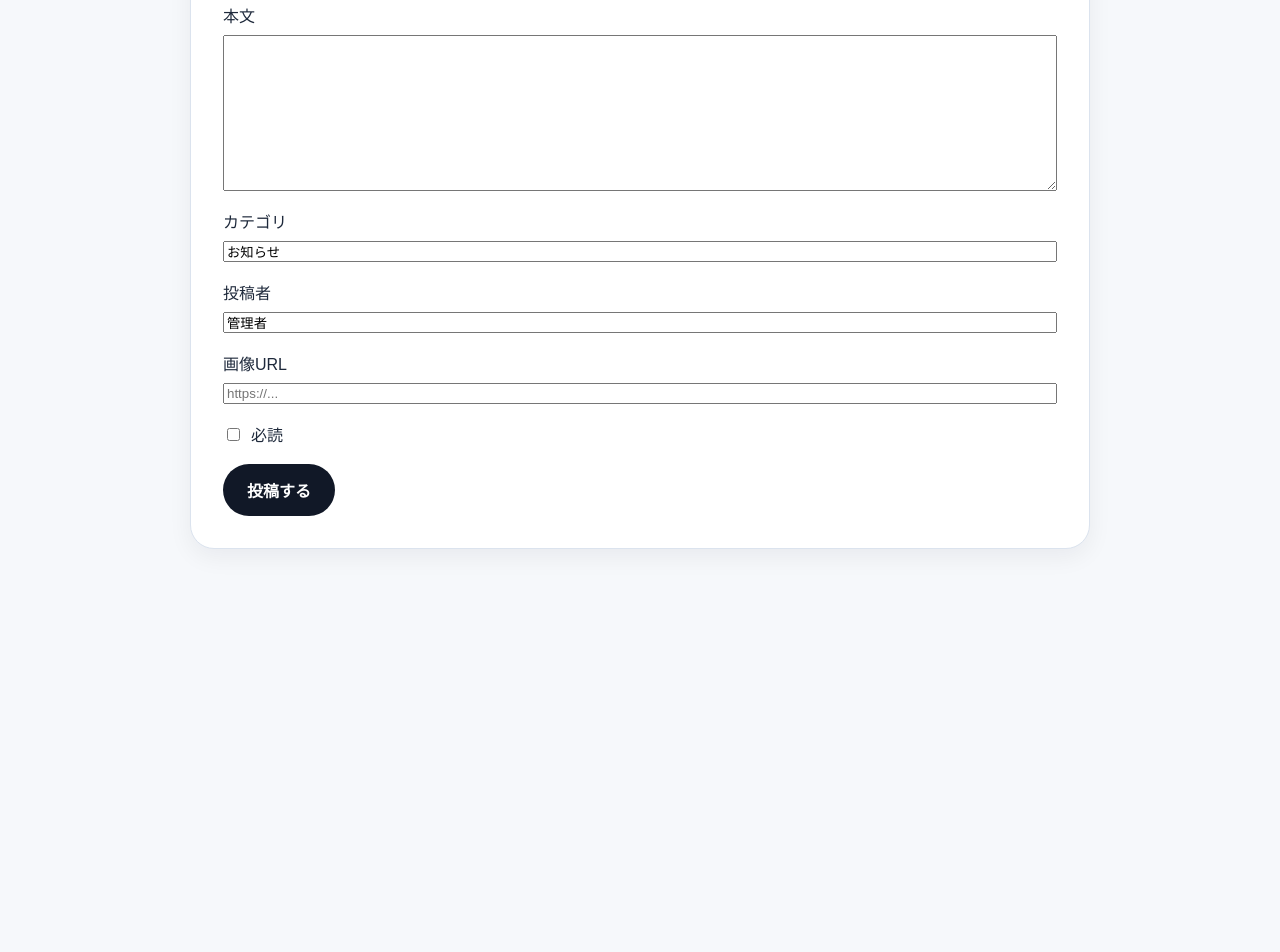
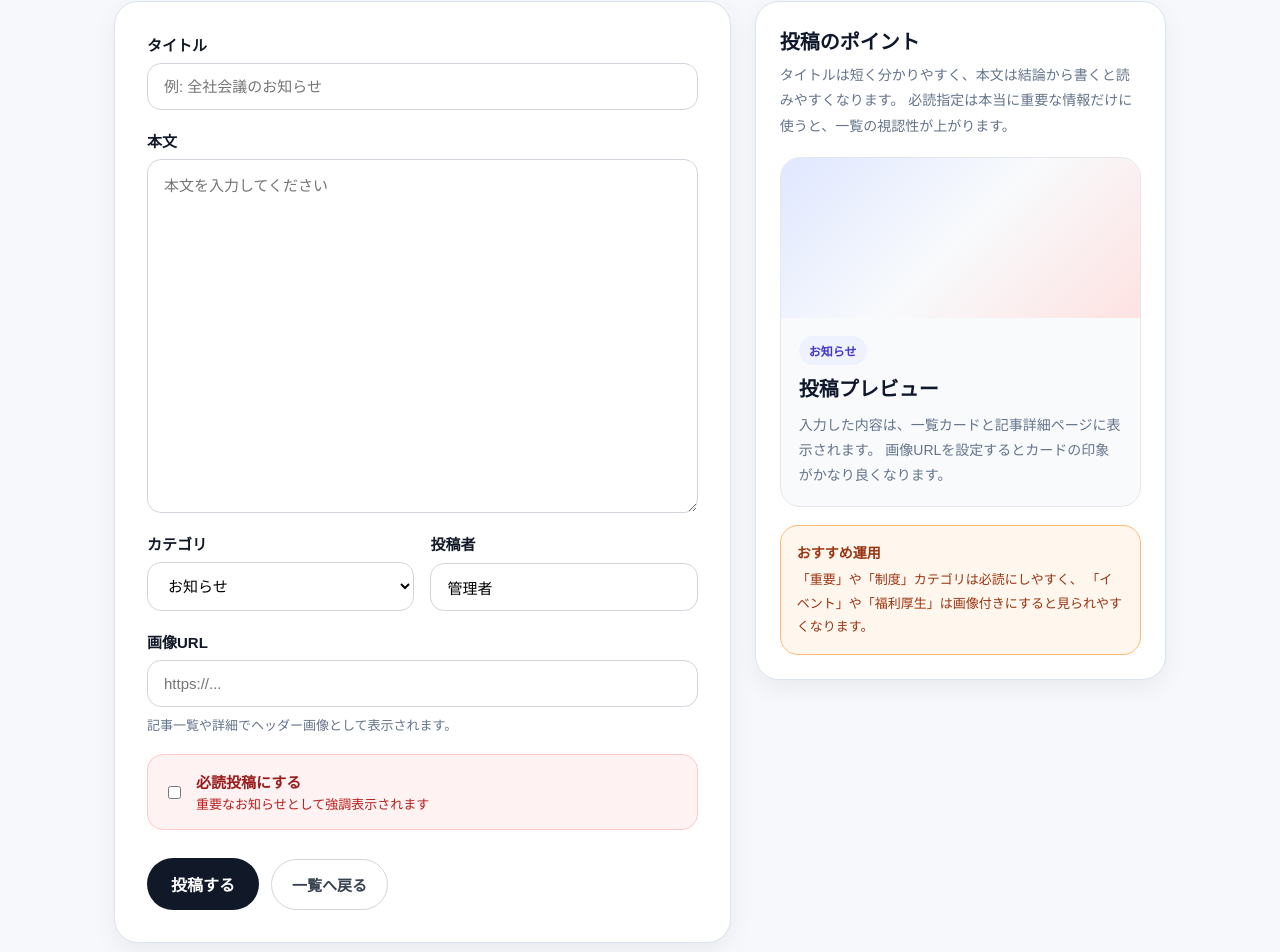
Before and after one commit to kmiyazaki-pixel/tunag, a Next.js app in the folder frontend/: page /admin/new in a window 1280 px wide. Shown: the part 260-1212 px from the top of the page. Before the commit the page ends 857 px from the top, so only its background shows below. Built offline with nearby package versions, Linux system fonts and the light colour scheme.

Commit message:
Update page.tsx

```diff
--- a/frontend/app/admin/new/page.tsx
+++ b/frontend/app/admin/new/page.tsx
@@ -31,53 +31,247 @@ async function createPost(formData: FormData) {
 
 export default function AdminNewPage() {
   return (
-    <main className="container" style={{ paddingBottom: 48 }}>
+    <main className="container" style={{ paddingBottom: 56 }}>
       <Header />
 
       <section
+        style={{
+          marginTop: 24,
+          marginBottom: 24,
+          display: "grid",
+          gap: 10,
+        }}
+      >
+        <p
+          style={{
+            margin: 0,
+            color: "#6366f1",
+            fontWeight: 700,
+            fontSize: 14,
+            letterSpacing: "0.02em",
+          }}
+        >
+          社内報管理
+        </p>
+
+        <h1
+          style={{
+            margin: 0,
+            fontSize: 36,
+            lineHeight: 1.2,
+            color: "#0f172a",
+          }}
+        >
+          新規投稿を作成
+        </h1>
+
+        <p
+          style={{
+            margin: 0,
+            color: "#64748b",
+            fontSize: 15,
+            lineHeight: 1.8,
+            maxWidth: 720,
+          }}
+        >
+          お知らせ、必読連絡、社内イベントなどを投稿できます。
+          タイトル・本文・カテゴリ・画像を設定して、一覧ページに掲載します。
+        </p>
+      </section>
+
+      <div
+        style={{
+          display: "grid",
+          gridTemplateColumns: "1.2fr 0.8fr",
+          gap: 24,
+          alignItems: "start",
+        }}
+      >
+        <section
           className="card"
           style={{
-          maxWidth: 900,
-          margin: "24px auto 0",
             padding: 32,
             borderRadius: 24,
             background: "#ffffff",
             boxShadow: "0 8px 24px rgba(15, 23, 42, 0.06)",
           }}
         >
-        <h1 style={{ marginTop: 0, marginBottom: 24 }}>新規投稿作成</h1>
+          <form action={createPost} style={{ display: "grid", gap: 20 }}>
+            <div style={{ display: "grid", gap: 8 }}>
+              <label
+                htmlFor="title"
+                style={{ fontWeight: 700, color: "#111827", fontSize: 15 }}
+              >
+                タイトル
+              </label>
+              <input
+                id="title"
+                name="title"
+                type="text"
+                required
+                placeholder="例: 全社会議のお知らせ"
+                style={{
+                  padding: "14px 16px",
+                  borderRadius: 14,
+                  border: "1px solid #d1d5db",
+                  fontSize: 15,
+                }}
+              />
+            </div>
 
-        <form action={createPost} style={{ display: "grid", gap: 18 }}>
-          <label style={{ display: "grid", gap: 8 }}>
-            <span>タイトル</span>
-            <input name="title" type="text" required />
+            <div style={{ display: "grid", gap: 8 }}>
+              <label
+                htmlFor="body"
+                style={{ fontWeight: 700, color: "#111827", fontSize: 15 }}
+              >
+                本文
+              </label>
+              <textarea
+                id="body"
+                name="body"
+                rows={12}
+                required
+                placeholder="本文を入力してください"
+                style={{
+                  padding: "14px 16px",
+                  borderRadius: 14,
+                  border: "1px solid #d1d5db",
+                  fontSize: 15,
+                  lineHeight: 1.8,
+                  resize: "vertical",
+                }}
+              />
+            </div>
+
+            <div
+              style={{
+                display: "grid",
+                gridTemplateColumns: "1fr 1fr",
+                gap: 16,
+              }}
+            >
+              <div style={{ display: "grid", gap: 8 }}>
+                <label
+                  htmlFor="category"
+                  style={{ fontWeight: 700, color: "#111827", fontSize: 15 }}
+                >
+                  カテゴリ
+                </label>
+                <select
+                  id="category"
+                  name="category"
+                  defaultValue="お知らせ"
+                  style={{
+                    padding: "14px 16px",
+                    borderRadius: 14,
+                    border: "1px solid #d1d5db",
+                    fontSize: 15,
+                    background: "#fff",
+                  }}
+                >
+                  <option value="お知らせ">お知らせ</option>
+                  <option value="重要">重要</option>
+                  <option value="イベント">イベント</option>
+                  <option value="制度">制度</option>
+                  <option value="福利厚生">福利厚生</option>
+                </select>
+              </div>
+
+              <div style={{ display: "grid", gap: 8 }}>
+                <label
+                  htmlFor="author"
+                  style={{ fontWeight: 700, color: "#111827", fontSize: 15 }}
+                >
+                  投稿者
+                </label>
+                <input
+                  id="author"
+                  name="author"
+                  type="text"
+                  defaultValue="管理者"
+                  style={{
+                    padding: "14px 16px",
+                    borderRadius: 14,
+                    border: "1px solid #d1d5db",
+                    fontSize: 15,
+                  }}
+                />
+              </div>
+            </div>
+
+            <div style={{ display: "grid", gap: 8 }}>
+              <label
+                htmlFor="imageUrl"
+                style={{ fontWeight: 700, color: "#111827", fontSize: 15 }}
+              >
+                画像URL
+              </label>
+              <input
+                id="imageUrl"
+                name="imageUrl"
+                type="text"
+                placeholder="https://..."
+                style={{
+                  padding: "14px 16px",
+                  borderRadius: 14,
+                  border: "1px solid #d1d5db",
+                  fontSize: 15,
+                }}
+              />
+              <p
+                style={{
+                  margin: 0,
+                  color: "#64748b",
+                  fontSize: 13,
+                }}
+              >
+                記事一覧や詳細でヘッダー画像として表示されます。
+              </p>
+            </div>
+
+            <label
+              style={{
+                display: "flex",
+                gap: 12,
+                alignItems: "center",
+                padding: 16,
+                borderRadius: 16,
+                border: "1px solid #fecaca",
+                background: "#fef2f2",
+              }}
+            >
+              <input name="required" type="checkbox" />
+              <div>
+                <div
+                  style={{
+                    fontWeight: 700,
+                    color: "#991b1b",
+                    fontSize: 15,
+                  }}
+                >
+                  必読投稿にする
+                </div>
+                <div
+                  style={{
+                    color: "#b91c1c",
+                    fontSize: 13,
+                    marginTop: 2,
+                  }}
+                >
+                  重要なお知らせとして強調表示されます
+                </div>
+              </div>
             </label>
 
-          <label style={{ display: "grid", gap: 8 }}>
-            <span>本文</span>
-            <textarea name="body" rows={10} required />
-          </label>
-
-          <label style={{ display: "grid", gap: 8 }}>
-            <span>カテゴリ</span>
-            <input name="category" type="text" defaultValue="お知らせ" />
-          </label>
-
-          <label style={{ display: "grid", gap: 8 }}>
-            <span>投稿者</span>
-            <input name="author" type="text" defaultValue="管理者" />
-          </label>
-
-          <label style={{ display: "grid", gap: 8 }}>
-            <span>画像URL</span>
-            <input name="imageUrl" type="text" placeholder="https://..." />
-          </label>
-
-          <label style={{ display: "flex", gap: 8, alignItems: "center" }}>
-            <input name="required" type="checkbox" />
-            <span>必読</span>
-          </label>
-
+            <div
+              style={{
+                display: "flex",
+                gap: 12,
+                flexWrap: "wrap",
+                alignItems: "center",
+                paddingTop: 8,
+              }}
+            >
               <button
                 type="submit"
                 style={{
@@ -89,13 +283,153 @@ export default function AdminNewPage() {
                   fontSize: 16,
                   padding: "14px 24px",
                   cursor: "pointer",
-              width: "fit-content",
                 }}
               >
                 投稿する
               </button>
+
+              <a
+                href="/"
+                style={{
+                  textDecoration: "none",
+                  padding: "14px 20px",
+                  borderRadius: 9999,
+                  border: "1px solid #d1d5db",
+                  color: "#374151",
+                  fontWeight: 700,
+                  fontSize: 15,
+                }}
+              >
+                一覧へ戻る
+              </a>
+            </div>
           </form>
         </section>
+
+        <aside
+          className="card"
+          style={{
+            padding: 24,
+            borderRadius: 24,
+            background: "#ffffff",
+            boxShadow: "0 8px 24px rgba(15, 23, 42, 0.06)",
+            display: "grid",
+            gap: 18,
+          }}
+        >
+          <div>
+            <h2
+              style={{
+                margin: "0 0 8px",
+                fontSize: 20,
+                color: "#0f172a",
+              }}
+            >
+              投稿のポイント
+            </h2>
+            <p
+              style={{
+                margin: 0,
+                color: "#64748b",
+                fontSize: 14,
+                lineHeight: 1.8,
+              }}
+            >
+              タイトルは短く分かりやすく、本文は結論から書くと読みやすくなります。
+              必読指定は本当に重要な情報だけに使うと、一覧の視認性が上がります。
+            </p>
+          </div>
+
+          <div
+            style={{
+              borderRadius: 20,
+              background: "#f8fafc",
+              border: "1px solid #e5e7eb",
+              overflow: "hidden",
+            }}
+          >
+            <div
+              style={{
+                height: 160,
+                background:
+                  "linear-gradient(135deg, #e0e7ff 0%, #f8fafc 50%, #fee2e2 100%)",
+              }}
+            />
+
+            <div style={{ padding: 18 }}>
+              <div
+                style={{
+                  display: "inline-flex",
+                  alignItems: "center",
+                  padding: "6px 10px",
+                  borderRadius: 9999,
+                  background: "#eef2ff",
+                  color: "#4338ca",
+                  fontSize: 12,
+                  fontWeight: 700,
+                  marginBottom: 10,
+                }}
+              >
+                お知らせ
+              </div>
+
+              <h3
+                style={{
+                  margin: "0 0 10px",
+                  fontSize: 20,
+                  lineHeight: 1.4,
+                  color: "#0f172a",
+                }}
+              >
+                投稿プレビュー
+              </h3>
+
+              <p
+                style={{
+                  margin: 0,
+                  color: "#64748b",
+                  fontSize: 14,
+                  lineHeight: 1.8,
+                }}
+              >
+                入力した内容は、一覧カードと記事詳細ページに表示されます。
+                画像URLを設定するとカードの印象がかなり良くなります。
+              </p>
+            </div>
+          </div>
+
+          <div
+            style={{
+              borderRadius: 18,
+              background: "#fff7ed",
+              border: "1px solid #fdba74",
+              padding: 16,
+            }}
+          >
+            <div
+              style={{
+                fontWeight: 700,
+                color: "#9a3412",
+                marginBottom: 6,
+                fontSize: 14,
+              }}
+            >
+              おすすめ運用
+            </div>
+            <p
+              style={{
+                margin: 0,
+                color: "#9a3412",
+                fontSize: 13,
+                lineHeight: 1.8,
+              }}
+            >
+              「重要」や「制度」カテゴリは必読にしやすく、
+              「イベント」や「福利厚生」は画像付きにすると見られやすくなります。
+            </p>
+          </div>
+        </aside>
+      </div>
     </main>
   );
 }
```
Lines whose indentation alone changed are shown as unchanged.
